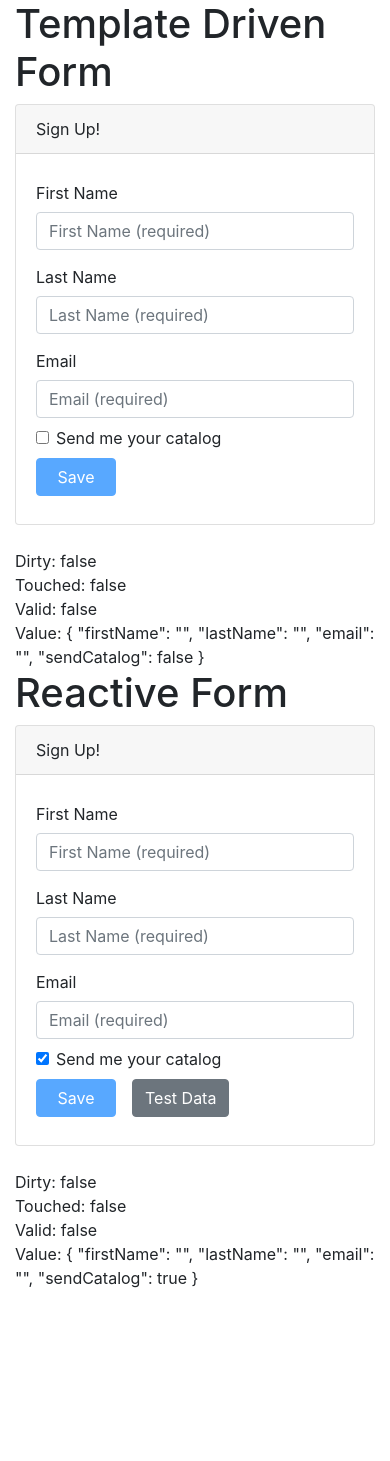
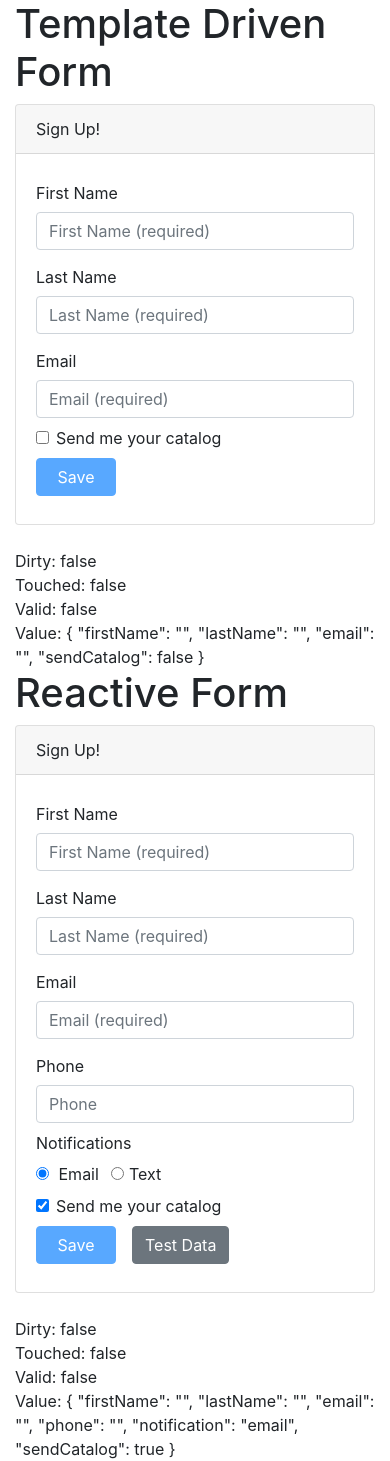
Before and after one commit to Petertran198/TemplateDriven-ReactiveForms, an Angular app: page / in a window 390 px wide. Before the commit the page ends 1290 px from the top, so only its background shows below. Built offline with nearby package versions, Linux system fonts and the light colour scheme.

Commit message:
Make phone input required if text button was clicked otherwise it doesnt have to

```diff
--- a/src/app/customer/reactive-form/reactive-form.component.html
+++ b/src/app/customer/reactive-form/reactive-form.component.html
@@ -17,8 +17,6 @@
             type="text"
             placeholder="First Name (required)"
             formControlName="firstName"
-            required
-            minlength="3"
             [ngClass]="{
               'is-invalid':
                 (customerForm.get('firstName').touched ||
@@ -48,8 +46,6 @@
             type="text"
             placeholder="Last Name (required)"
             formControlName="lastName"
-            required
-            maxlength="50"
             [ngClass]="{
               'is-invalid':
                 (customerForm.get('lastName').touched ||
@@ -76,7 +72,6 @@
             id="emailId"
             type="email"
             placeholder="Email (required)"
-            required
             formControlName="email"
             email
             [ngClass]="{
@@ -94,6 +89,58 @@
               Please enter a valid email address.
             </span>
           </span>
+        </div>
+      </div>
+      <div class="form-group row mb-2">
+        <label class="col-md-2 col-form-label" for="phoneId">Phone</label>
+        <div class="col-md-8">
+          <input
+            class="form-control"
+            id="phoneId"
+            type="tel"
+            placeholder="Phone"
+            formControlName="phone"
+            email
+            [ngClass]="{
+              'is-invalid':
+                (customerForm.get('phone').touched ||
+                  customerForm.get('phone').dirty) &&
+                !customerForm.get('phone').valid
+            }"
+          />
+          <span class="invalid-feedback">
+            <span *ngIf="customerForm.get('phone').errors?.required">
+              Please enter your phone number.
+            </span>
+          </span>
+        </div>
+      </div>
+      <div class="form-group row mb-2">
+        <label class="col-md-2 col-form-label pt-0">Notifications</label>
+        <div class="col-md-8">
+          <div class="form-check form-check-inline">
+            <label class="form-check-label">
+              <input
+                class="form-check-input"
+                type="radio"
+                value="email"
+                formControlName="notification"
+                (change)="setNotificationsRequired('email')"
+              />
+              Email
+            </label>
+          </div>
+          <div class="form-check form-check-inline">
+            <label class="form-check-label">
+              <input
+                class="form-check-input"
+                type="radio"
+                value="text"
+                formControlName="notification"
+                (change)="setNotificationsRequired('text')"
+              />Text
+            </label>
+          </div>
         </div>
       </div>
 
--- a/src/app/customer/reactive-form/reactive-form.component.ts
+++ b/src/app/customer/reactive-form/reactive-form.component.ts
@@ -1,6 +1,11 @@
 import { Component, OnInit } from "@angular/core";
 import { Customer } from "../customer.model";
-import { FormGroup, FormControl, FormBuilder } from "@angular/forms";
+import {
+  FormGroup,
+  FormControl,
+  FormBuilder,
+  Validators,
+} from "@angular/forms";
 
 @Component({
   selector: "reactive-form",
@@ -24,10 +29,13 @@
     //   sendCatalog: new FormControl(true),
     // });
 
+    //This is how u set validators  and where u go to set custom ones
     this.customerForm = this.fb.group({
-      firstName: "",
-      lastName: "",
-      email: "",
+      firstName: ["", [Validators.required, Validators.minLength(3)]],
+      lastName: ["", [Validators.required, Validators.minLength(3)]],
+      email: ["", [Validators.required]],
+      phone: [""],
+      notification: ["email"],
       sendCatalog: true,
     });
   }
@@ -46,4 +54,18 @@
       sendCatalog: false,
     });
   }
+
+  //Change validation on radio button change
+  setNotificationsRequired(notifcationType: string) {
+    const phoneControl = this.customerForm.get("phone");
+
+    if (notifcationType === "text") {
+      phoneControl.setValidators(Validators.required);
+    } else {
+      phoneControl.clearValidators();
+    }
+
+    //Reevaluate the input contol
+    phoneControl.updateValueAndValidity();
+  }
 }
```
